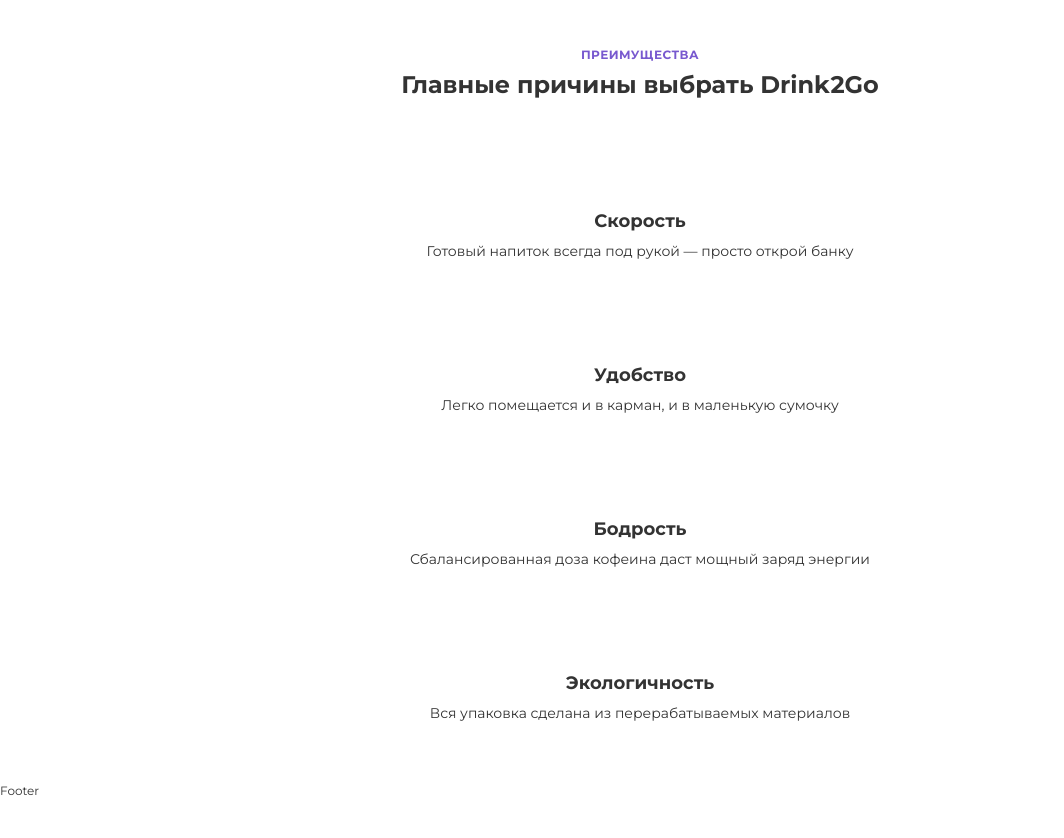
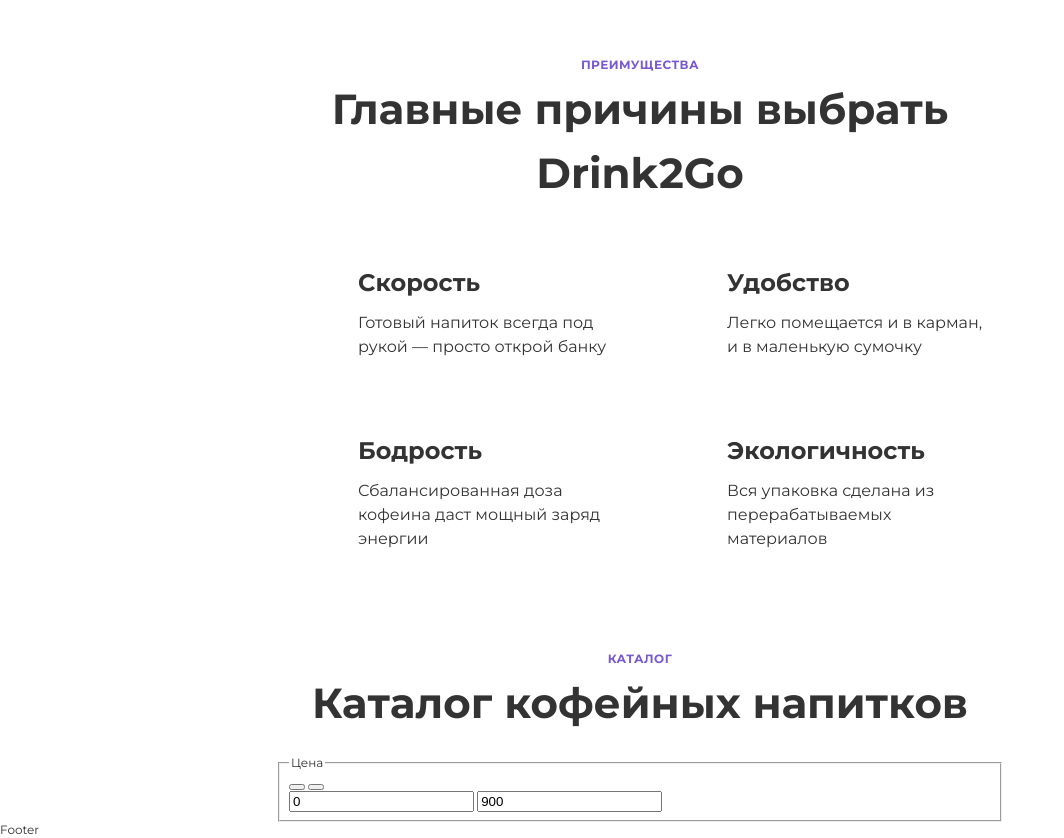
Before and after one commit to alex-v-10/Drink2Go, a website: page source/index.html in a window 1280 px wide. Shown: the part 911-1749 px from the top of the page, without its empty margins (0-1064 px from the left). Before the commit the page ends 1710 px from the top, so only its background shows below. Drawn offline with nearby package versions, Linux system fonts and the light colour scheme; files that its build step writes are made by us from their sources.

Commit message:
style features and start filters

```diff
--- a/source/index.html
+++ b/source/index.html
@@ -101,8 +101,10 @@
               </picture>
             </div>
             <div class="slide__content">
-              <p class="slide__badge text-badge">Новинка!</p>
-              <h2 class="slide__title">Декаф Флэт Уайт</h2>
+              <div class="slide__title title">
+                <p class="title__badge">Новинка!</p>
+                <h2 class="title__text">Декаф Флэт Уайт</h2>
+              </div>
               <p class="slide__description">Свежесваренный кофе без кофеина из Эфиопии с натуральным фермерским молоком
                 — то, что нужно для расслабления после тяжёлого рабочего дня</p>
               <div class="slide__buy">
@@ -132,8 +134,10 @@
               </picture>
             </div>
             <div class="slide__content">
-              <p class="slide__badge badge">Новинка!</p>
-              <h2 class="slide__title">Лавандовый Латте</h2>
+              <div class="slide__title title">
+                <p class="title__badge">Новинка!</p>
+                <h2 class="title__text">Лавандовый Латте</h2>
+              </div>
               <p class="slide__description">Невероятное сочетание перуанской высокогорной арабики с молоком ламы и
                 лавандовым сиропом унесёт вас прямо на вершину Радужных гор</p>
               <div class="slide__buy">
@@ -163,8 +167,10 @@
               </picture>
             </div>
             <div class="slide__content">
-              <p class="slide__badge badge">Новинка!</p>
-              <h2 class="slide__title">Тройной Эспрессо</h2>
+              <div class="slide__title title">
+                <p class="title__badge">Новинка!</p>
+                <h2 class="title__text">Тройной Эспрессо</h2>
+              </div>
               <p class="slide__description">Мощнее укола адреналина, чернее самой тёмной ночи, этот тройной эспрессо из
                 Колумбии покажет вам, что такое настоящая бодрость</p>
               <div class="slide__buy">
@@ -178,45 +184,89 @@
       </div>
       <!-- If we need pagination -->
       <div class="swiper-pagination"></div>
-
       <!-- If we need navigation buttons -->
       <div class="swiper-button-prev"></div>
       <div class="swiper-button-next"></div>
     </div>
     <!--? Features -->
     <section class="features container">
-      <p class="features__badge text-badge">Преимущества</p>
-      <h2 class="features__main-title">Главные причины выбрать Drink2Go</h2>
+      <div class="features__main-title title">
+        <p class="title__badge">Преимущества</p>
+        <h2 class="title__text">Главные причины выбрать Drink2Go</h2>
+      </div>
       <ul class="features__list">
         <li class="features__item">
           <svg class="features__icon" width="52" height="56" aria-hidden="true" focusable="false">
             <use xlink:href="img/icons/stack.svg#watch"></use>
           </svg>
+          <div class="features__text-container">
             <h3 class="features__title">Скорость</h3>
             <p class="features__description">Готовый напиток всегда под рукой — просто открой банку</p>
+          </div>
         </li>
         <li class="features__item">
           <svg class="features__icon" width="52" height="56" aria-hidden="true" focusable="false">
             <use xlink:href="img/icons/stack.svg#comfort"></use>
           </svg>
+          <div class="features__text-container">
             <h3 class="features__title">Удобство</h3>
             <p class="features__description">Легко помещается и в карман, и в маленькую сумочку</p>
+          </div>
         </li>
         <li class="features__item">
           <svg class="features__icon" width="52" height="56" aria-hidden="true" focusable="false">
             <use xlink:href="img/icons/stack.svg#lightning"></use>
           </svg>
+          <div class="features__text-container">
             <h3 class="features__title">Бодрость</h3>
             <p class="features__description">Сбалансированная доза кофеина даст мощный заряд энергии</p>
+          </div>
         </li>
         <li class="features__item">
           <svg class="features__icon" width="52" height="56" aria-hidden="true" focusable="false">
             <use xlink:href="img/icons/stack.svg#leaf"></use>
           </svg>
+          <div class="features__text-container">
             <h3 class="features__title">Экологичность</h3>
             <p class="features__description">Вся упаковка сделана из перерабатываемых материалов</p>
+          </div>
         </li>
       </ul>
+    </section>
+    <!--? Catalog -->
+    <section class="catalog container">
+      <div class="catalog__title title">
+        <p class="title__badge">Каталог</p>
+        <h2 class="title__text">Каталог кофейных напитков</h2>
+      </div>
+      <div class="catalog__filters filters">
+        <fieldset class="filters__set">
+          <legend class="filters__title">Цена</legend>
+          <div class="filter__range">
+            <div class="range">
+              <div class="range__bar" style="left: 0; width: 237px;">
+                <button class="range__button range__button--min" type="button">
+                  <span class="visually-hidden">Изменить минимальную цену.</span>
+                </button>
+                <button class="range__button range__button--max" type="button">
+                  <span class="visually-hidden">Изменить максимальную цену.</span>
+                </button>
+              </div>
+            </div>
+          </div>
+          <div class="filters__number-container">
+            <label class="filters__label">
+              <span class="visually-hidden">от</span>
+              <input class="filters__number" type="number" id="min-price" name="min-price" value="0">
+            </label>
+            <label class="filters__label">
+              <span class="visually-hidden">до</span>
+              <input class="filters__number" type="number" id="max-price" name="max-price" value="900">
+            </label>
+          </div>
+        </fieldset>
+      </div>
+      <div class="catalog__cards cards"></div>
     </section>
   </main>
   <footer>
--- /dev/null
+++ b/source/sass/blocks/catalog.scss
@@ -0,0 +1,3 @@
+.catalog__filters {
+  margin-top: 20px;
+}
--- a/source/sass/blocks/features.scss
+++ b/source/sass/blocks/features.scss
@@ -4,28 +4,65 @@
   display: flex;
   flex-direction: column;
   align-items: center;
-  text-align: center;
-}
 
-.features__main-title {
-  margin: 4px 0 36px;
-  font-weight: 700;
-  font-size: 24px;
-  line-height: 36px;
+  @media (min-width: $tablet) {
+    padding-top: 60px;
+    padding-bottom: 100px;
+  }
+
+  @media (min-width: $desktop) {
+    padding-top: 100px;
+    padding-bottom: 120px;
+  }
 }
 
 .features__list {
   display: grid;
   gap: 32px;
   list-style: none;
-  margin: 0;
+  margin: 36px 0 0;
   padding: 0;
+
+  @media (min-width: $tablet) {
+    margin-top: 60px;
+    padding: 0 10px;
+    grid-template-columns: 1fr 1fr;
+    grid-template-rows: 1fr 1fr;
+    row-gap: 50px;
+    column-gap: 30px;
+  }
+
+  @media (min-width: $desktop) {
+    margin-top: 80px;
+    padding: 0;
+    grid-template-columns: repeat(4, 1fr);
+    grid-template-rows: 1fr;
+  }
 }
 
 .features__item {
   display: flex;
   flex-direction: column;
   align-items: center;
+  text-align: center;
+
+  @media (min-width: $tablet) and (max-width: ($desktop - 0.5px)) {
+    flex-direction: row;
+    align-items: start;
+    text-align: start;
+  }
+}
+
+.features__icon {
+  @media (min-width: $tablet) {
+    flex-shrink: 0;
+  }
+}
+
+.features__text-container {
+  @media (min-width: $tablet) and (max-width: ($desktop - 0.5px)) {
+    margin-left: 20px;
+  }
 }
 
 .features__title {
@@ -33,10 +70,21 @@
   font-weight: 700;
   font-size: 18px;
   line-height: 32px;
+
+  @media (min-width: $tablet) {
+    margin: 0 0 10px;
+    font-size: 24px;
+    line-height: 36px;
+  }
 }
 
 .features__description {
   margin: 0;
   font-size: 14px;
   line-height: 20px;
+
+  @media (min-width: $tablet) {
+    font-size: 16px;
+    line-height: 24px;
+  }
 }
--- a/source/sass/blocks/slide.scss
+++ b/source/sass/blocks/slide.scss
@@ -68,23 +68,10 @@
   margin-top: 10px;
 
   @media (min-width: $desktop) {
+    margin-top: 0;
     margin-left: 30px;
     max-width: 625px;
     align-items: start;
-  }
-}
-
-.slide__title {
-  margin: 4px 0 0;
-  font-weight: 700;
-  font-size: 36px;
-  line-height: 48px;
-  letter-spacing: 0.02em;
-  text-align: center;
-
-  @media (min-width: $tablet) {
-    font-size: 56px;
-    line-height: 80px;
   }
 }
 
--- a/source/sass/blocks/text-badge.scss
+++ /dev/null
@@ -1,7 +0,0 @@
-.text-badge {
-  margin: 0;
-  font-weight: 700;
-  letter-spacing: 0.04em;
-  text-transform: uppercase;
-  color: $base-primary;
-}
--- /dev/null
+++ b/source/sass/blocks/title.scss
@@ -0,0 +1,39 @@
+.title {
+  text-align: center;
+}
+
+.title__badge {
+  margin: 0;
+  font-weight: 700;
+  letter-spacing: 0.04em;
+  text-transform: uppercase;
+  color: $base-primary;
+}
+
+.title__text {
+  margin: 4px 0 0;
+  font-weight: 700;
+  font-size: 24px;
+  line-height: 36px;
+
+  @media (min-width: $tablet) {
+    font-size: 42px;
+    line-height: 64px;
+  }
+}
+
+.slide__title.title {
+  @media (min-width: $desktop) {
+    text-align: start;
+  }
+}
+
+.slide__title .title__text {
+  font-size: 36px;
+  line-height: 48px;
+
+  @media (min-width: $tablet) {
+    font-size: 56px;
+    line-height: 80px;
+  }
+}
--- a/source/sass/style.scss
+++ b/source/sass/style.scss
@@ -12,5 +12,7 @@
 @import "blocks/menu";
 @import "blocks/swiper";
 @import "blocks/slide";
-@import "blocks/text-badge";
+@import "blocks/title";
 @import "blocks/features";
+@import "blocks/catalog";
+@import "blocks/filters";
```
Also changed, not shown: source/sass/blocks/filters.scss (added). Lines whose indentation alone changed are shown as unchanged.
